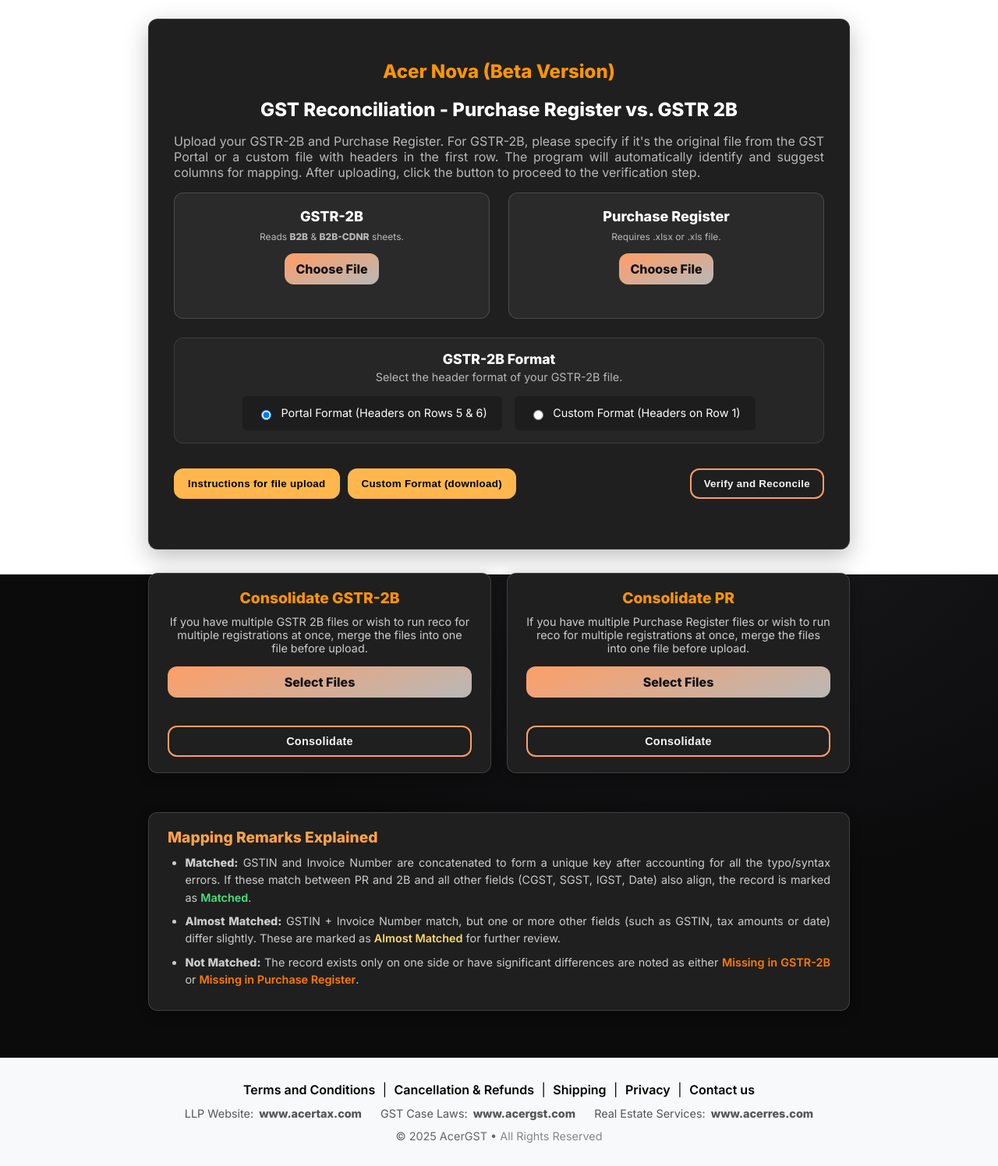
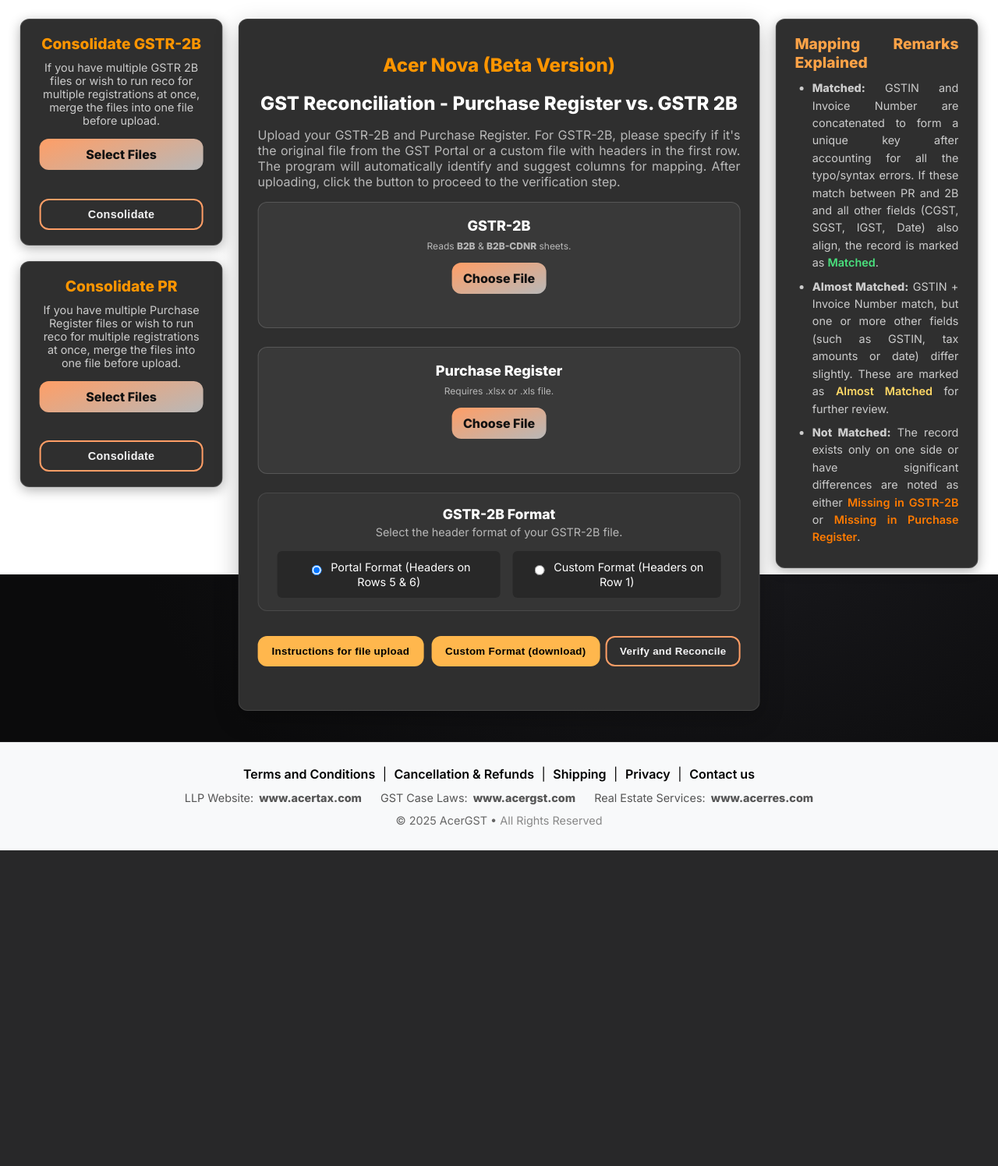
Before and after one commit to deerao75/gst-reconcile, a Flask app: page / in a window 1280 px wide. Shown: the part 63-1559 px from the top of the page at 78% size. After the commit the page ends 1154 px from the top, so only its background shows below. Run offline with Flask 3, Linux system fonts and the light colour scheme; some libraries are stand-ins or nearby versions.

Commit message:
layout and heading changes

```diff
--- a/main.py
+++ b/main.py
@@ -299,9 +299,9 @@ GSTIN_CANDIDATES_PR = [
 DATE_CANDIDATES_PR = [
     "invoice date", "vendor invoice date", "supplier invoice date", "bill date", "doc date", "document date", "date"
 ]
-CGST_CANDIDATES_PR = ["cgst", "cgst amount", "central tax", "central tax amount"]
-SGST_CANDIDATES_PR = ["sgst", "sgst amount", "state tax", "state tax amount", "utgst", "utgst amount"]
-IGST_CANDIDATES_PR = ["igst", "igst amount", "integrated tax", "integrated tax amount"]
+CGST_CANDIDATES_PR = ["cgst", "cgst amount", "central tax", "central tax amount", "cgst tax"]
+SGST_CANDIDATES_PR = ["sgst", "sgst amount", "state tax", "state tax amount", "sgst tax"]
+IGST_CANDIDATES_PR = ["igst", "igst amount", "integrated tax", "integrated tax amount", "igst tax"]
 TAXABLE_CANDIDATES_PR = ["taxable value", "taxable amount", "assessable value", "taxable"]
 TOTAL_TAX_CANDIDATES_PR = ["total tax", "total tax amount", "tax amount"]
 INVOICE_VALUE_CANDIDATES_PR = ["invoice value", "total invoice value", "value of invoice", "invoice total"]
--- a/templates/index.html
+++ b/templates/index.html
@@ -204,11 +204,12 @@
   </div>
 </div>
 
-
 <style>
-/* 1. LAYOUT STYLES - Flexbox Centering */
 .main-layout-wrapper {
-  width: 98vw;
+  width: 96vw;
+  max-width: 1920px;
+  margin: 0 auto;
+  padding:  0;
   position: relative;
   left: 50%;
   transform: translateX(-50%);
@@ -216,14 +217,16 @@
   /* Flex Layout */
   display: flex;
   flex-direction: row;
-  justify-content: center; /* This centers the (Sidebar + Panel + Sidebar) group */
+  flex-wrap: nowrap; /* ADD THIS - Forces horizontal always */
+  justify-content: center;
   align-items: flex-start;
-  gap: 30px;
+  gap: 20px;
 }
 
 /* 2. SIDEBAR STYLES (Both Left and Right) */
 .consolidation-sidebar, .remarks-sidebar {
-  width: 320px; /* Fixed Width for perfect balance */
+  width: 20%; /* Changed from fixed 320px to percentage */
+  min-width: 260px; /* Ensure it doesn't get too small */
   flex-shrink: 0;
   display: flex;
   flex-direction: column;
@@ -232,7 +235,7 @@
 
 /* 3. CONSOLIDATION BOXES - DARK THEME */
 .consolidation-box {
-  background: #1f1f1f;
+  background: #2f2f2f;
   border: 1px solid rgba(255,255,255,0.15);
   border-radius: 12px;
   padding: 1.2rem 1.5rem;
@@ -245,14 +248,13 @@
 
 /* 4. MAIN PANEL CONTROLLER */
 section.panel {
-  flex-grow: 0;
-  flex-shrink: 0;
-  width: 900px; /* Fixed comfortable reading width */
+  flex: 1; /* Changed to flex: 1 to fill remaining space automatically */
+  width: auto; /* Removed fixed 900px */
   margin: 0 !important;
-  background: #1f1f1f;
+  background: #2f2f2f;
   border: 1px solid rgba(255,255,255,0.1);
   color: #fff;
-  padding: 2rem;
+  padding: 1.5rem; /* Slightly reduced padding to save space */
   border-radius: 12px;
 }
 
@@ -261,7 +263,7 @@ section.panel {
   margin-top: 0;
   padding: 1.2rem 1.5rem;
   border-radius: 12px;
-  background: #1f1f1f; /* Matching Dark Theme */
+  background: #2f2f2f; /* Matching Dark Theme */
   color: #fff;
   border: 1px solid rgba(255,255,255,0.15);
   text-align: justify;
@@ -303,7 +305,7 @@ section.panel {
 @keyframes spin { to { transform: rotate(360deg); } }
 
 /* Responsive Handling */
-@media (max-width: 1400px) {
+@media (max-width: 1024px) { /* Changed 1400px to 1024px (Tablet Mode) */
   .main-layout-wrapper {
     flex-direction: column;
     align-items: center;
@@ -313,14 +315,14 @@ section.panel {
   }
 
   .consolidation-sidebar, .remarks-sidebar {
-    width: 100%;
+    width: 95%; /* Make full width on mobile/tablet */
     max-width: 900px;
-    flex-direction: row; /* Arrange boxes side-by-side on top/bottom */
+    flex-direction: row;
     margin-bottom: 20px;
   }
 
   .consolidation-box, .remark-box { flex: 1; }
-  section.panel { width: 100%; max-width: 900px; order: -1; /* Keep panel? Or put sidebars first? Default order usually fine */ }
+  section.panel { width: 95%; max-width: 900px; order: -1; }
 }
 
 @media (max-width: 768px) {
```
